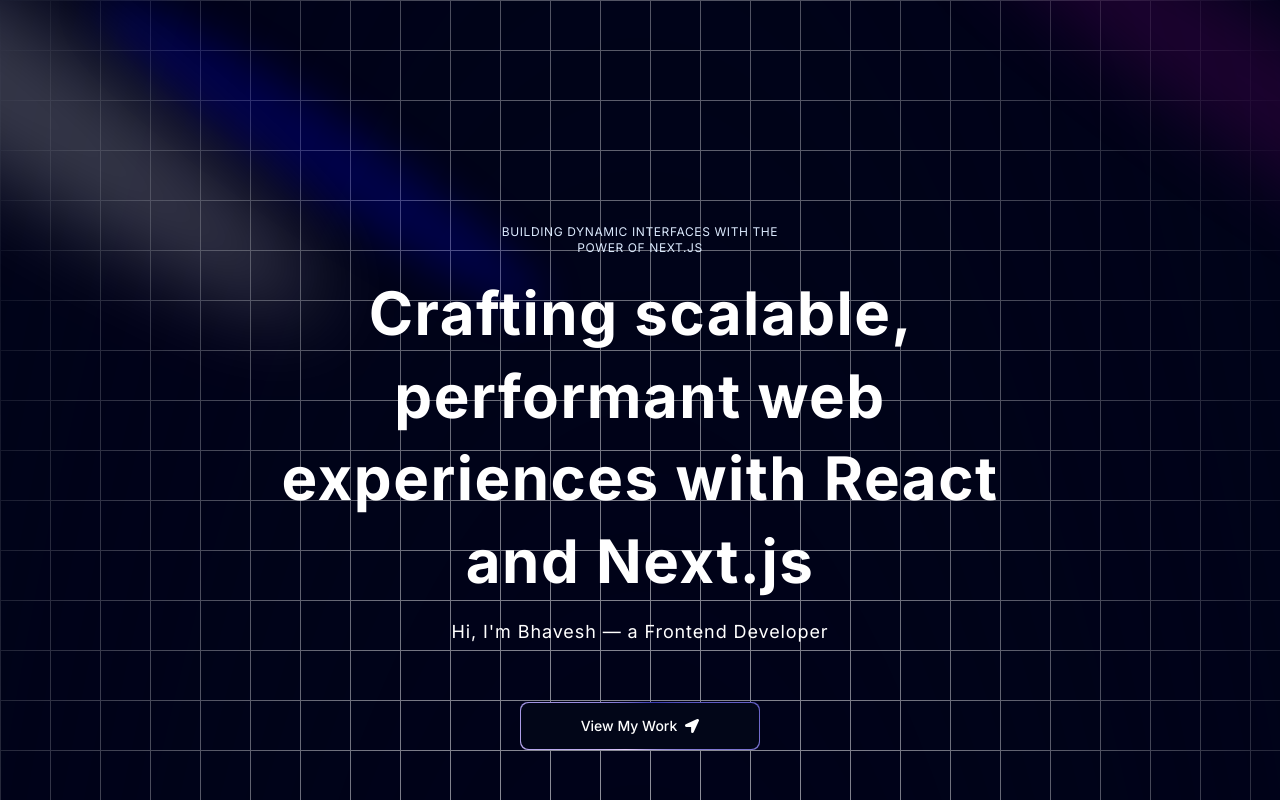
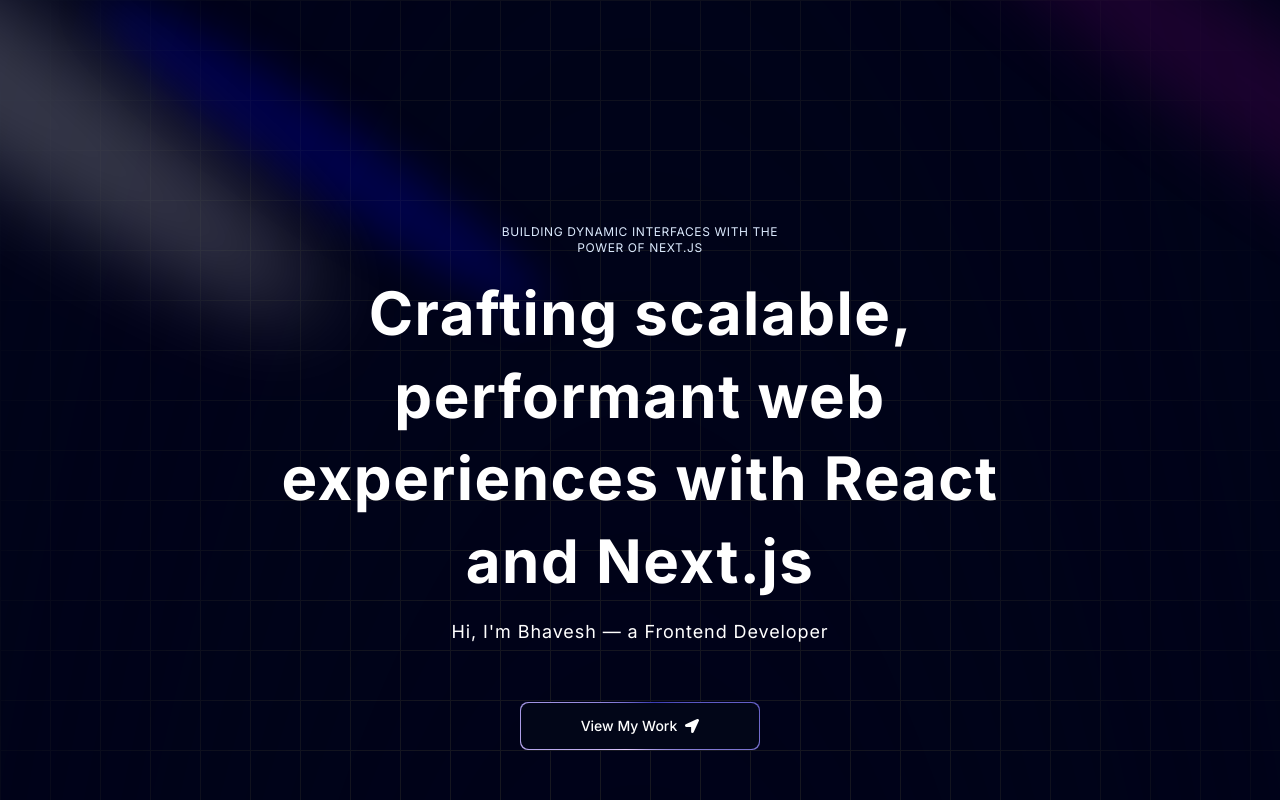
Before and after one commit to basic-coder/portfolio, a Next.js app: page / in a window 1280 px wide. Shown: the top 800 px of the page. Built offline with nearby package versions, Linux system fonts and the light colour scheme.

Commit message:
dark theme fixes

```diff
--- a/src/app/components/ui/GridBackground.tsx
+++ b/src/app/components/ui/GridBackground.tsx
@@ -21,8 +21,7 @@
                 className={cn(
                     "absolute inset-0 ",
                     "[background-size:50px_50px]",
-                    "[background-image:linear-gradient(to_right,#e4e4e7_1px,transparent_1px),linear-gradient(to_bottom,#e4e4e7_1px,transparent_1px)]",
-                    "dark:[background-image:linear-gradient(to_right,#262626_1px,transparent_1px),linear-gradient(to_bottom,#262626_1px,transparent_1px)]",
+                    "[background-image:linear-gradient(to_right,#262626_1px,transparent_1px),linear-gradient(to_bottom,#262626_1px,transparent_1px)]",
                 )}
             />
             {/* Radial gradient for the container to give a faded look */}
```
